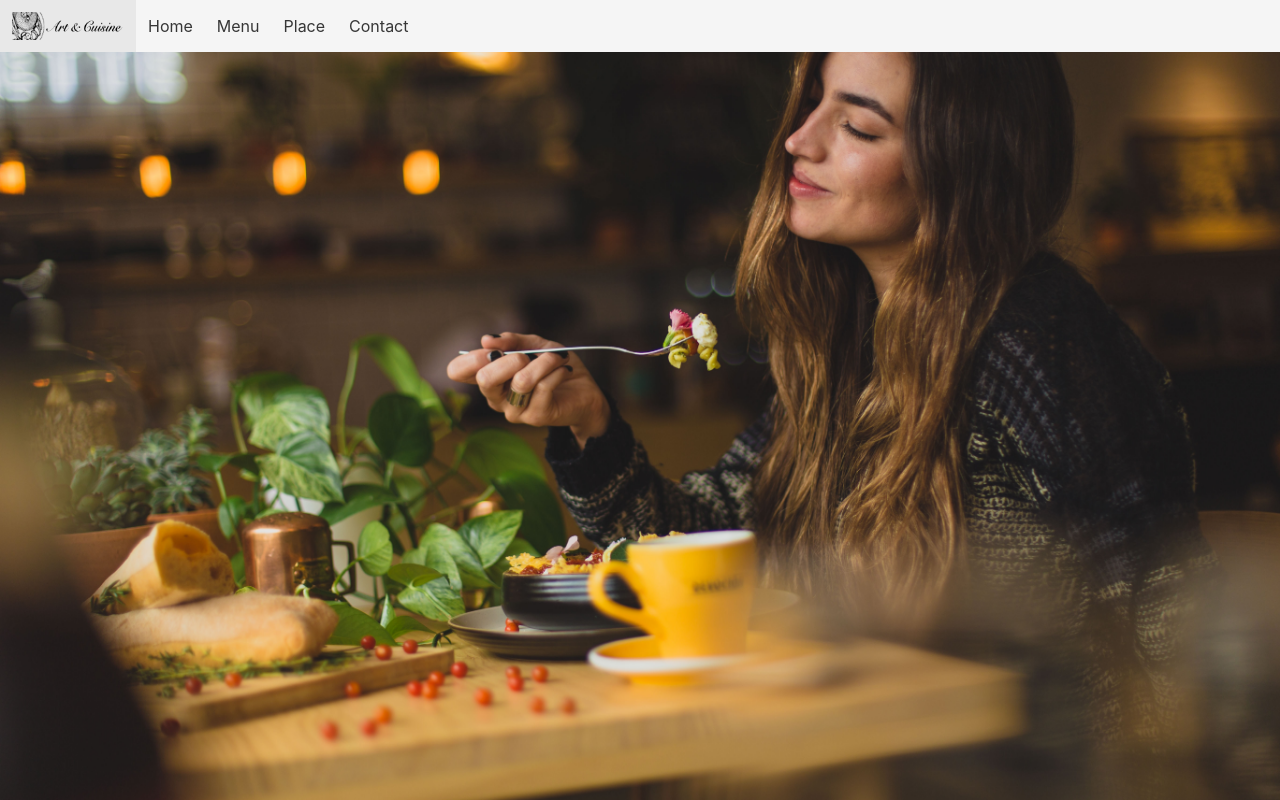
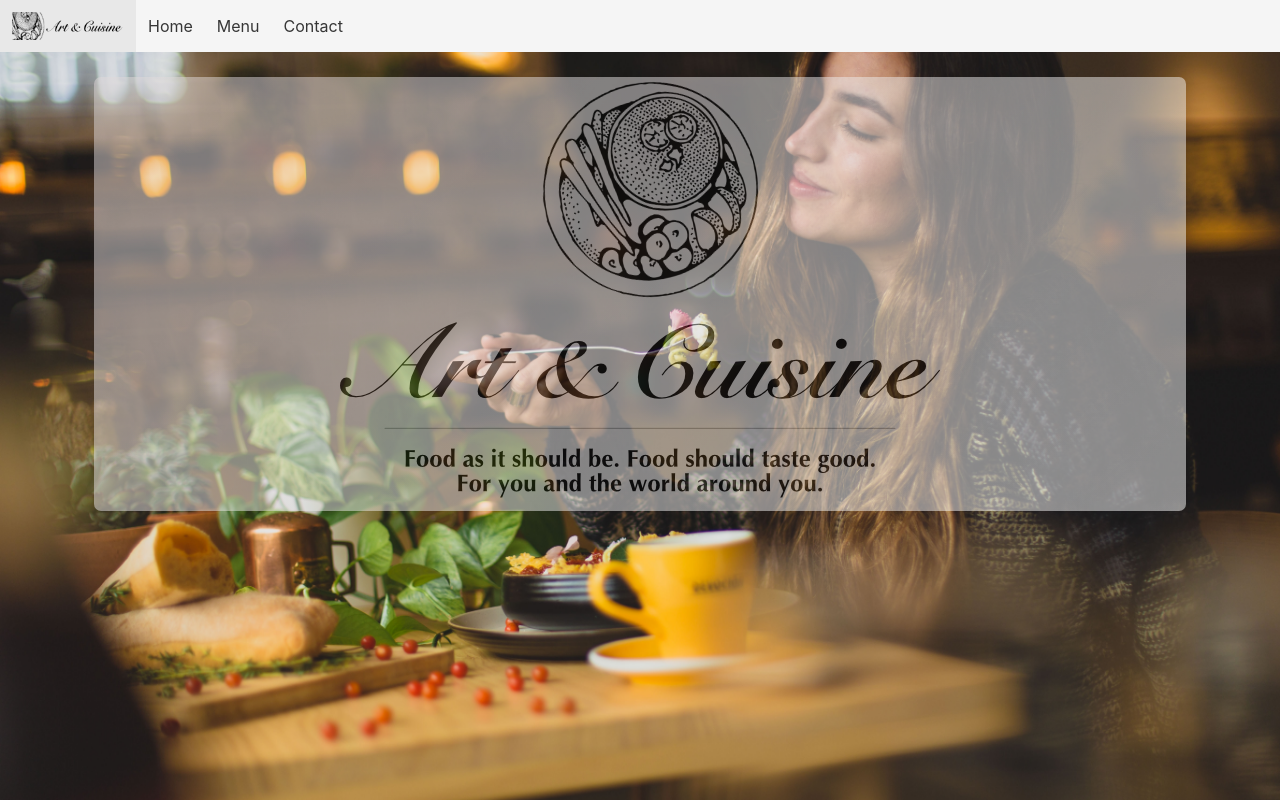
Before and after one commit to stiakov/restaurant-js, a website with bundled scripts: page dist/index.html in a window 1280 px wide. Both pictures are taken after a click on the link 68 px from the left and 26 px from the top of the page. Built offline with nearby package versions, Linux system fonts and the light colour scheme.

Commit message:
home added

```diff
--- a/src/css/styles.css
+++ b/src/css/styles.css
@@ -38,3 +38,12 @@ html {
 .card > .subtitle {
   margin-bottom: 8px !important;
 }
+
+#hero-section {
+  opacity: .5;
+  border-radius: 7px;
+}
+
+#main-nav {
+  /*background-color: rgba(245, 245, 245, 0.8);*/
+}
--- a/src/js/dom_manager.js
+++ b/src/js/dom_manager.js
@@ -1,8 +1,10 @@
 import environmentVars from './env_var';
 import menu from './menu';
+import homeGen from './home';
 
 const menuGen = menu;
 const env = environmentVars;
+const home = homeGen;
 
 class Display {
   constructor() {
@@ -48,6 +50,12 @@ class Display {
 
     elemCollection.forEach((item, idx) => {
       const temp = document.createElement(item.element);
+      if (item.element === 'a') {
+        temp.addEventListener('click', () => {
+          this.cleanTabContainer();
+          home.generateBanner();
+        });
+      }
       parent = (idx === 0) ? this.getBody() : parent;
       parent.appendChild(temp);
       if (item.class) temp.className = item.class;
@@ -77,15 +85,11 @@ class Display {
     const tabs = [
       {
         name: 'Home',
-        event: () => console.log('From Home'),
+        event: () => home.generateBanner(),
       },
       {
         name: 'Menu',
         event: () => menuGen.generateMenuContainer(),
-      },
-      {
-        name: 'Place',
-        event: () => console.log('From Menu'),
       },
       {
         name: 'Contact',
--- a/src/js/home.js
+++ b/src/js/home.js
@@ -1 +1,45 @@
-home =  {};
+const homeGen = {
+  hero: {
+    imgSrc: '../src/img/slices/banner.png',
+    elements: [
+      {
+        name: 'section',
+        class: 'hero is-light is-bold is-medium',
+        id: 'hero-section'
+      },
+      {
+        name: 'div',
+        class: 'container has-text-centered',
+      },
+      {
+        name: 'img',
+        id: 'hero-banner'
+      },
+    ],
+  },
+
+  getTabContainer: () => document.getElementById('tabContainer'),
+
+  generateBanner: () => {
+    const tabContainer = homeGen.getTabContainer();
+    let parent;
+    let heroSection;
+    homeGen.hero.elements.forEach((elem, idx) => {
+      const temp = document.createElement(elem.name);
+      if (elem.class) temp.className = elem.class;
+      if (elem.id) temp.id = elem.id;
+      if (elem.name === 'img') temp.src = homeGen.hero.imgSrc;
+      if (idx === 0) {
+        parent = temp;
+        heroSection = temp;
+      }
+      if (idx > 0) {
+        parent.appendChild(temp);
+        parent = temp;
+      }
+    });
+    tabContainer.appendChild(heroSection);
+  },
+};
+
+export default homeGen;
```
Also changed, not shown: dist/main.js, src/img/slices/banner.png (added), 1 other file.
